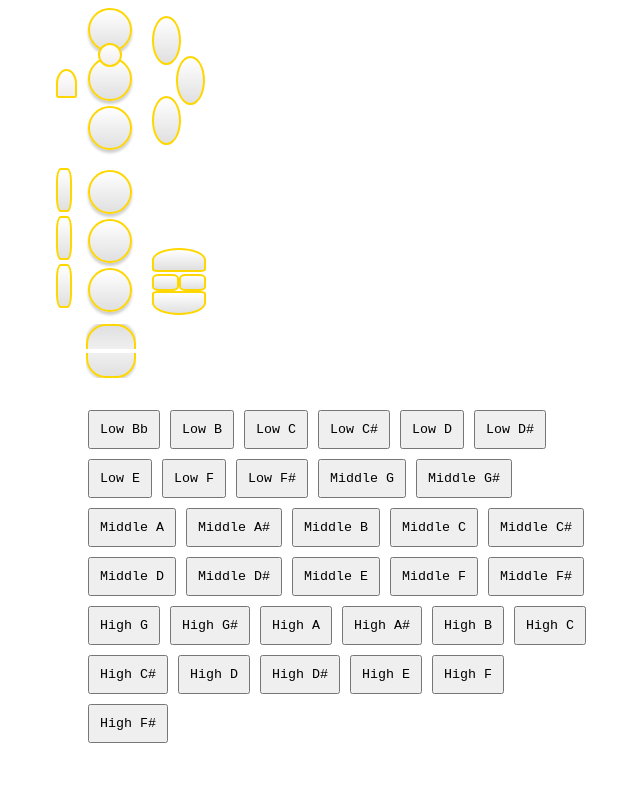
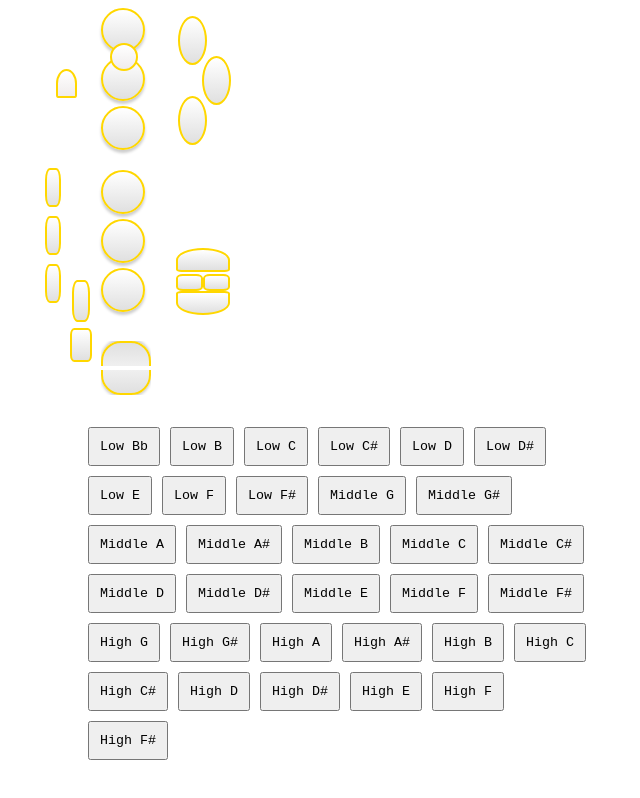
Before and after one commit to kaseyknudsen/web-audio-api, a website: page sax.html in a window 1280 px wide. Shown: the whole page, without its empty margins (0-640 px from the left). Drawn offline with Linux system fonts and the light colour scheme.

Commit message:
added high F# alternate F# and changed spacing

```diff
--- a/sax.css
+++ b/sax.css
@@ -5,6 +5,7 @@
 
 .frontKeyClass {
   display: flex;
+  margin-left: 1em;
   flex-direction: column;
   margin-bottom: 5px;
   border: 2px solid gold;
@@ -14,12 +15,46 @@
   box-shadow: 0px 3px 3px rgba(0, 0, 0, 0.2);
 }
 
+.high-Fsharp-key {
+  margin-left: -1em;
+  margin-top: 17em;
+  position: absolute;
+  width: 14px;
+  height: 38px;
+  border-radius: 30% 30% 30% 30%;
+  background: linear-gradient(to bottom, #ffffff, #e0e0e0);
+  border: 2px solid gold;
+}
+
+.high-G-key {
+}
+
+.alternate-Fsharp-key {
+  margin-left: -1.1em;
+  margin-top: 20em;
+  position: absolute;
+  width: 18px;
+  height: 30px;
+  border-radius: 20% 20% 20% 20%;
+  background: linear-gradient(to bottom, #ffffff, #e0e0e0);
+  border: 2px solid gold;
+}
+
+/*  width: 0;
+  height: 0;
+  border-left: 10px solid transparent;
+  border-right: 10px solid transparent;
+  border-bottom: 25px solid gold;
+  position: absolute;
+  margin-top: 20em;
+  margin-left: -1.2em; */
+
 .Ebcontainer {
   width: 50px;
   height: 25px;
   overflow: hidden;
-  margin-top: 12px;
-  margin-left: -2px;
+  margin-top: 1.8em;
+  margin-left: 0.8em;
 }
 .ebClass {
   border: 2px solid gold;
@@ -35,7 +70,7 @@
   height: 25px;
   overflow: hidden;
   margin-top: 4px;
-  margin-left: -2px;
+  margin-left: 0.8em;
 }
 
 .cKeyClass {
@@ -52,6 +87,9 @@
   margin-left: 50%;
 }
 
+.palm-keys {
+  margin-left: 1.6em;
+}
 .palm-key-class {
   margin-left: 4em;
   margin-top: 0.5em;
@@ -71,12 +109,16 @@
   margin-top: 5.5em;
 }
 
+.side-keys {
+  margin-left: -0.7em;
+}
+
 .side-key-class {
   margin-left: -2em;
   margin-top: 10em;
   position: absolute;
   width: 12px;
-  height: 40px;
+  height: 35px;
   border-radius: 30% 30% 30% 30%;
   background: linear-gradient(to bottom, #ffffff, #e0e0e0);
   border: 2px solid gold;
@@ -88,6 +130,10 @@
 .side-key-class:nth-child(2) {
   margin-left: -2em;
   margin-top: 16em;
+}
+
+.patch-keys {
+  margin-left: 1.5em;
 }
 
 .patch-key-class {
@@ -137,11 +183,11 @@
 }
 
 .biss-key {
-  margin-left: 0.6rem;
+  margin-left: 1.4em;
   position: absolute;
   margin-top: 2.2rem;
-  height: 20px;
-  width: 20px;
+  height: 24px;
+  width: 24px;
   border-radius: 50% 50% 50% 50%;
   background: linear-gradient(to bottom, #ffffff, #f0ecec);
   border: 2px solid gold;
--- a/sax.html
+++ b/sax.html
@@ -14,6 +14,8 @@
         <div class="biss-key"></div>
         <div class="high-Fsharp-key"></div>
         <div class="high-G-key"></div>
+        <div class="alternate-Fsharp-key"></div>
+        <div class="high-G-key"></div>
         <div class="side-keys"></div>
         <div class="palm-keys"></div>
         <div class="patch-keys"></div>
```
